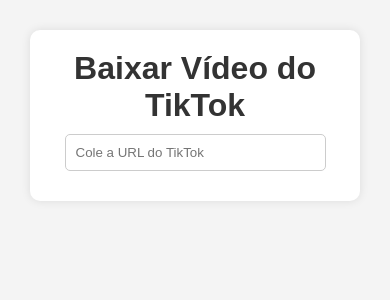
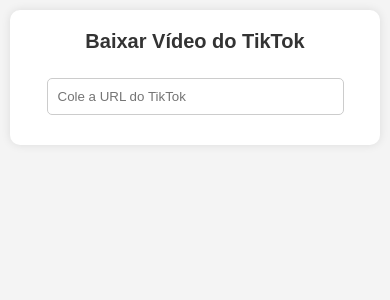
Before and after one commit to Aviator102/tikt, a Flask app: page / in a window 390 px wide. Shown: the top 300 px of the page. Run offline with Flask 3, Linux system fonts and the light colour scheme.

Commit message:
Update index.html

```diff
--- a/templates/index.html
+++ b/templates/index.html
@@ -15,7 +15,8 @@
         body {
             background-color: #f4f4f4;
             text-align: center;
-            padding: 30px;
+            padding: 20px;
+            font-size: 16px;
         }
 
         .container {
@@ -23,12 +24,15 @@
             padding: 20px;
             border-radius: 10px;
             box-shadow: 0px 0px 10px rgba(0, 0, 0, 0.1);
-            max-width: 500px;
+            max-width: 100%;
+            width: 500px;
             margin: auto;
         }
 
         h1 {
             color: #333;
+            font-size: 24px;
+            margin-bottom: 15px;
         }
 
         input {
@@ -50,13 +54,13 @@
             background: white;
             box-shadow: 0px 0px 10px rgba(0, 0, 0, 0.1);
             text-align: left;
-            max-width: 500px;
+            max-width: 100%;
             margin: auto;
-            white-space: pre-wrap; /* Preserve spacing and newlines */
+            white-space: pre-wrap;
             font-family: 'Courier New', Courier, monospace;
             background-color: #f9f9f9;
             border: 1px solid #ddd;
-            overflow-wrap: break-word; /* Ensure long words break and do not overflow */
+            overflow-wrap: break-word;
         }
 
         .download-btn {
@@ -75,6 +79,50 @@
         .download-btn:hover {
             background: #218838;
         }
+
+        .copy-btn {
+            margin-top: 10px;
+            padding: 10px;
+            background: #007bff;
+            color: white;
+            border: none;
+            cursor: pointer;
+            border-radius: 5px;
+        }
+
+        .copy-btn:hover {
+            background: #0056b3;
+        }
+
+        .copy-btn i {
+            margin-right: 8px;
+        }
+
+        @media screen and (max-width: 600px) {
+            body {
+                padding: 10px;
+            }
+
+            .container {
+                width: 100%;
+            }
+
+            h1 {
+                font-size: 20px;
+            }
+
+            .info-container {
+                padding: 15px;
+            }
+
+            .download-btn {
+                width: 100%;
+            }
+
+            .copy-btn {
+                width: 100%;
+            }
+        }
     </style>
 </head>
 <body>
@@ -83,25 +131,27 @@
         <input type="text" id="url" placeholder="Cole a URL do TikTok" required>
     </div>
 
-    <!-- Exibição dos detalhes -->
     <div id="info-container" class="info-container hidden">
         <h2>Dados do Vídeo</h2>
         <pre id="video-details"></pre>
-        <a id="download-btn" class="download-btn hidden">Baixar Vídeo</a>
+        <a id="download-btn" class="download-btn hidden" download>Baixar Vídeo</a>
+        <button id="copy-btn" class="copy-btn hidden">
+            <i>&#x1F4CB;</i> Copiar Descrição
+        </button>
     </div>
 
     <script>
-        // Função para buscar os dados do vídeo automaticamente
         async function fetchVideoData(url) {
             const infoContainer = document.getElementById("info-container");
             const videoDetails = document.getElementById("video-details");
             const downloadBtn = document.getElementById("download-btn");
+            const copyBtn = document.getElementById("copy-btn");
 
             infoContainer.classList.add("hidden");
             downloadBtn.classList.add("hidden");
+            copyBtn.classList.add("hidden");
 
             try {
-                // Requisição para pegar o 'videoUrl' do TikTok
                 const response = await fetch("/api/tiktok", {
                     method: "POST",
                     headers: { "Content-Type": "application/json" },
@@ -111,7 +161,6 @@
                 const data = await response.json();
 
                 if (response.ok) {
-                    // Exibe os detalhes do vídeo, mas sem a URL do vídeo
                     const formattedDetails = `
                     Título: ${data.title}
                     Descrição: ${data.description}
@@ -120,22 +169,20 @@
                     `;
                     videoDetails.textContent = formattedDetails;
 
-                    // Agora que temos o `videoUrl`, fazemos outra requisição para obter o `fileUrl` e o `fileSize`
                     const videoResponse = await fetch(data.videoUrl);
                     const videoData = await videoResponse.json();
 
                     if (videoResponse.ok) {
-                        // Exibe o link de download
                         const fileUrl = videoData.fileUrl;
-                        const fileSize = videoData.fileSize; // Agora obtemos o fileSize
+                        const fileSize = videoData.fileSize;
                         downloadBtn.href = fileUrl;
-                        downloadBtn.download = videoData.fileName; // Nome do arquivo
+                        downloadBtn.download = videoData.fileName;
 
-                        // Atualiza o campo de "Tamanho"
                         const updatedDetails = `${videoDetails.textContent}\nTamanho: ${fileSize}`;
                         videoDetails.textContent = updatedDetails;
 
                         downloadBtn.classList.remove("hidden");
+                        copyBtn.classList.remove("hidden");
                     } else {
                         alert("Erro ao acessar o link do vídeo para o download.");
                     }
@@ -149,15 +196,24 @@
             }
         }
 
-        // Evento de "input" para quando o usuário colar a URL
-        document.getElementById("url").addEventListener("input", function() {
+        document.getElementById("url").addEventListener("input", function () {
             const url = this.value.trim();
-
-            // Se a URL não estiver vazia, chama a função para buscar os dados
             if (url) {
                 fetchVideoData(url);
             }
         });
+
+        // Função para copiar a descrição
+        document.getElementById("copy-btn").addEventListener("click", function () {
+            const videoDetails = document.getElementById("video-details");
+            const textToCopy = videoDetails.textContent;
+
+            navigator.clipboard.writeText(textToCopy).then(() => {
+                alert("Descrição copiada para a área de transferência!");
+            }, () => {
+                alert("Falha ao copiar a descrição.");
+            });
+        });
     </script>
 </body>
 </html>
```
